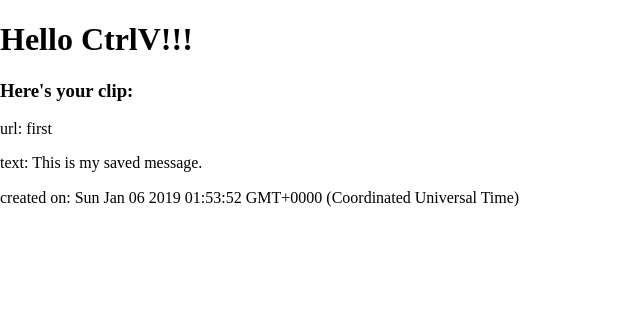
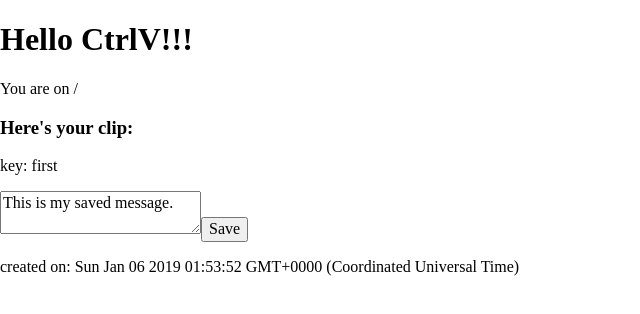
Before and after one commit to czekaj/ctrlv, a React (Create React App) app in the folder client/: page / in a window 1280 px wide. Shown: the top 314 px of the page, without its empty margins (0-640 px from the left). Built offline with nearby package versions, Linux system fonts and the light colour scheme.

Commit message:
Add routing support

```diff
--- a/client/package.json
+++ b/client/package.json
@@ -6,6 +6,7 @@
     "normalize.css": "^8.0.1",
     "react": "^16.7.0",
     "react-dom": "^16.7.0",
+    "react-router-dom": "^4.3.1",
     "react-scripts": "2.1.3"
   },
   "scripts": {
--- a/client/src/App.js
+++ b/client/src/App.js
@@ -1,20 +1,41 @@
 import React, { Component } from 'react'
+import { withRouter } from 'react-router-dom'
 import Clip from './components/Clip'
 
-export default class App extends Component {
+class App extends Component {
   state = {
-    clip: {
-      url: 'first',
+    clip: undefined,
+    location: undefined
+  }
+
+  fetchClip = (key) => {
+    return {
+      key: 'first',
       text: 'This is my saved message.',
       createdOn: new Date()
     }
+  }
+
+  componentDidMount () {
+    const key = this.props.location.pathname.substr(1)
+    const clip = this.fetchClip(key)
+
+    this.setState(() => {
+      return {
+        clip,
+        location: '/' + key
+      }
+    })
   }
   render () {
     return (
       <div>
         <h1>Hello CtrlV!!!</h1>
+        <p>You are on {this.state.location}</p>
         {this.state.clip && <Clip clip={this.state.clip} />}
       </div>
     )
   }
 }
+
+export default withRouter(App)
--- a/client/src/components/Clip.js
+++ b/client/src/components/Clip.js
@@ -5,9 +5,12 @@ export default class Clip extends Component {
     return (
       <div>
         <h3>Here's your clip:</h3>
-        <p>url: {this.props.clip.url}</p>
-        <p>text: {this.props.clip.text}</p>
-        <p>created on: {this.props.clip.createdOn.toString()}</p>
+        <form>
+          <p>key: {this.props.clip.key}</p>
+          <textarea value={this.props.clip.text} />
+          <button>Save</button>
+          <p>created on: {this.props.clip.createdOn.toString()}</p>
+        </form>
       </div>
     )
   }
--- a/client/src/index.js
+++ b/client/src/index.js
@@ -1,6 +1,10 @@
 import React from 'react'
 import ReactDOM from 'react-dom'
 import App from './App'
+import { BrowserRouter } from 'react-router-dom'
 import 'normalize.css'
 
-ReactDOM.render(<App />, document.getElementById('root'))
+ReactDOM.render(
+  <BrowserRouter>
+    <App />
+  </BrowserRouter>, document.getElementById('root'))
```
Also changed, not shown: 2 other files (tests, documents, lock files or other folders).
